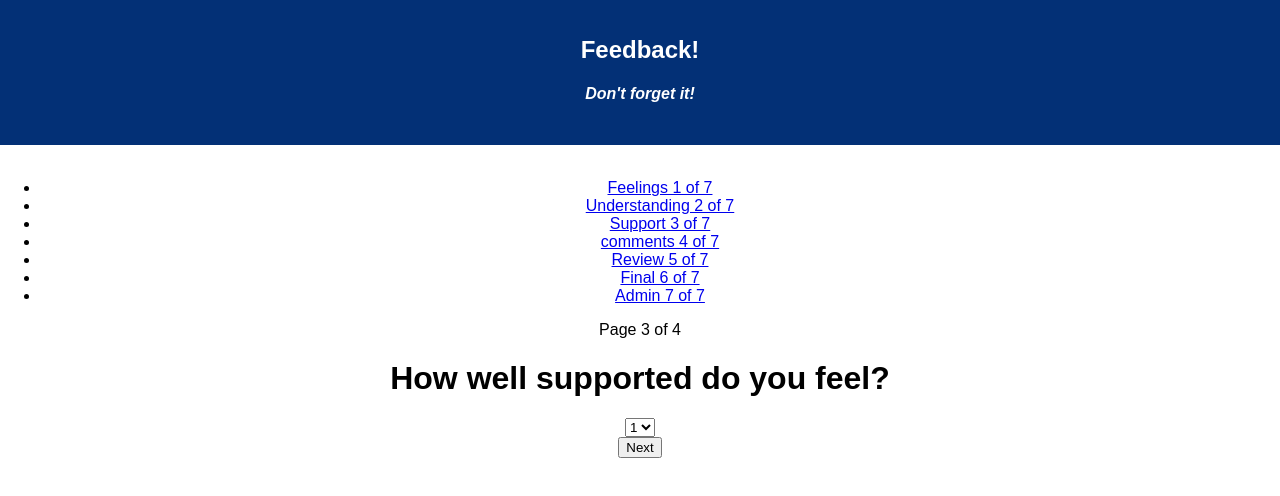
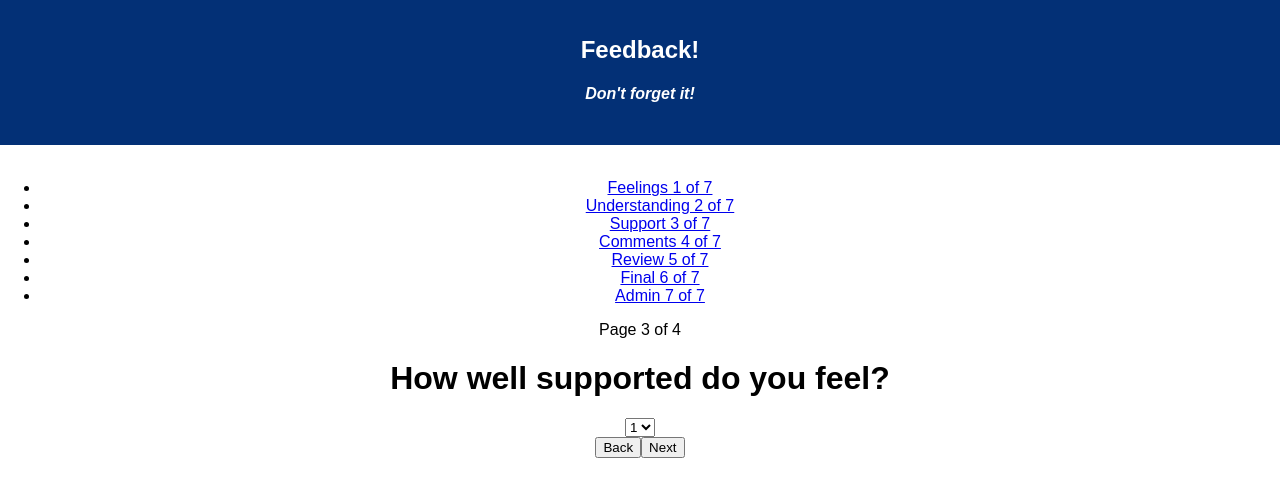
Before and after one commit to Evantilton/redux-feedback-loop, a React (Create React App) app: page /#/Support in a window 1280 px wide. Shown: the top 496 px of the page. Built offline with nearby package versions, Linux system fonts and the light colour scheme.

Commit message:
added a back button

```diff
--- a/src/components/App/App.js
+++ b/src/components/App/App.js
@@ -29,28 +29,28 @@ class App extends Component {
               <Link to="/">Feelings 1 of 7</Link>
             </li>
             <li>
-              <Link to="/understanding">Understanding 2 of 7</Link>
+              <Link to="/Understanding">Understanding 2 of 7</Link>
             </li>
             <li>
-              <Link to="/support">Support 3 of 7</Link>
+              <Link to="/Support">Support 3 of 7</Link>
             </li>
             <li>
-              <Link to="/comments">comments 4 of 7</Link>
+              <Link to="/Comments">Comments 4 of 7</Link>
             </li>
             <li>
-              <Link to="/review">Review 5 of 7</Link>
+              <Link to="/Review">Review 5 of 7</Link>
             </li>
             <li>
-              <Link to="/final">Final 6 of 7</Link>
+              <Link to="/Final">Final 6 of 7</Link>
             </li>
             <li>
-              <Link to="/admin">Admin 7 of 7</Link>
+              <Link to="/Admin">Admin 7 of 7</Link>
             </li>
           </ul>
           <Route exact path="/" component={Feelings}/>
-          <Route exact path="/understanding" component={Understanding}/>
-          <Route exact path="/support" component={Support}/>
-          <Route exact path="/comments" component={Comments}/>
+          <Route exact path="/Understanding" component={Understanding}/>
+          <Route exact path="/Support" component={Support}/>
+          <Route exact path="/Comments" component={Comments}/>
           <Route exact path="/Review" component={Review}/>
           <Route exact path="/Final" component={Final}/>
           <Route exact path="/Admin" component={Admin}/>
--- a/src/components/Comments/Comments.js
+++ b/src/components/Comments/Comments.js
@@ -26,7 +26,7 @@ class Feedback extends Component {
     }
 
   goNext =() => this.props.history.push('/review')
-
+  goBack =() => this.props.history.push('/support')
   render() {
     return (
 
@@ -37,6 +37,8 @@ class Feedback extends Component {
 
 
         <footer>
+        <button onClick={this.goBack}>Back</button>
+
           <button onClick={this.submitInput}>Next</button>
         </footer>
       </div>
--- a/src/components/Review/Review.js
+++ b/src/components/Review/Review.js
@@ -34,7 +34,7 @@ class Review extends Component {
       })
   })
   goNext = () => this.props.history.push('/final')
-
+  goBack =() => this.props.history.push('/Comments')
 
 
 
@@ -53,6 +53,7 @@ class Review extends Component {
         <h1>Support: {this.props.setSupport}</h1>
         <h1>Comments: {this.props.setComments}</h1>
         <footer>
+        <button onClick={this.goBack}>Back</button>
           <button onClick={this.submitInput}>Next</button>
         </footer>
       </div>
--- a/src/components/Support/Support.js
+++ b/src/components/Support/Support.js
@@ -25,12 +25,13 @@ class Support extends Component {
     } else {
       console.log(this.state.support)
       this.props.dispatch({ type: 'SET_SUPPORT', payload: this.state.support })
+      this.goNext();
     }
-    this.goNext();
+
   }
 
   goNext =() => this.props.history.push('/comments')
-
+  goBack =() => this.props.history.push('/understanding')
   render() {
     return (
 
@@ -47,6 +48,8 @@ class Support extends Component {
 
 
         <footer>
+        <button onClick={this.goBack}>Back</button>
+
           <button onClick={this.submitInput}>Next</button>
         </footer>
       </div>
--- a/src/components/Understanding/Understanding.js
+++ b/src/components/Understanding/Understanding.js
@@ -25,12 +25,12 @@ changeType = (event) => {
     } else {
     console.log(this.state.understanding)
     this.props.dispatch({type: 'SET_UNDERSTANDING', payload: this.state.understanding})
+    this.goNext();
   }
-  this.goNext();
 }
 
 goNext =() => this.props.history.push('/support')
-
+goBack =() => this.props.history.push('/')
   render() {
     return (
 
@@ -47,7 +47,10 @@ goNext =() => this.props.history.push('/support')
 
 
       <footer>
+      <button onClick={this.goBack}>Back</button>
       <button onClick={this.submitInput}>Next</button>
+
+
       </footer>
       </div>
     );
```
